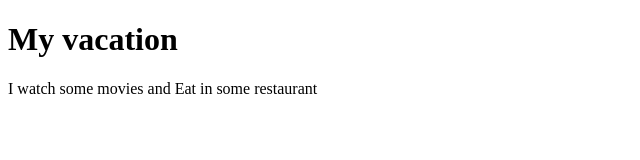
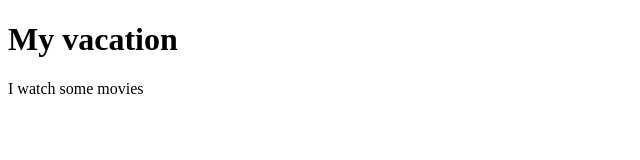
Before and after one commit to WSCWLowenS/My, a plain HTML site: page index.html in a window 1280 px wide. Shown: the whole page, without its empty margins (0-640 px from the left). Drawn offline with Linux system fonts and the light colour scheme.

Commit message:
Update index.html

```diff
--- a/index.html
+++ b/index.html
@@ -10,7 +10,7 @@
 
     <h1>My vacation</h1>
 
-    <p>I watch some movies and Eat in some restaurant</p>
+    <p>I watch some movies</p>
 
 </body>
 </html>
```
